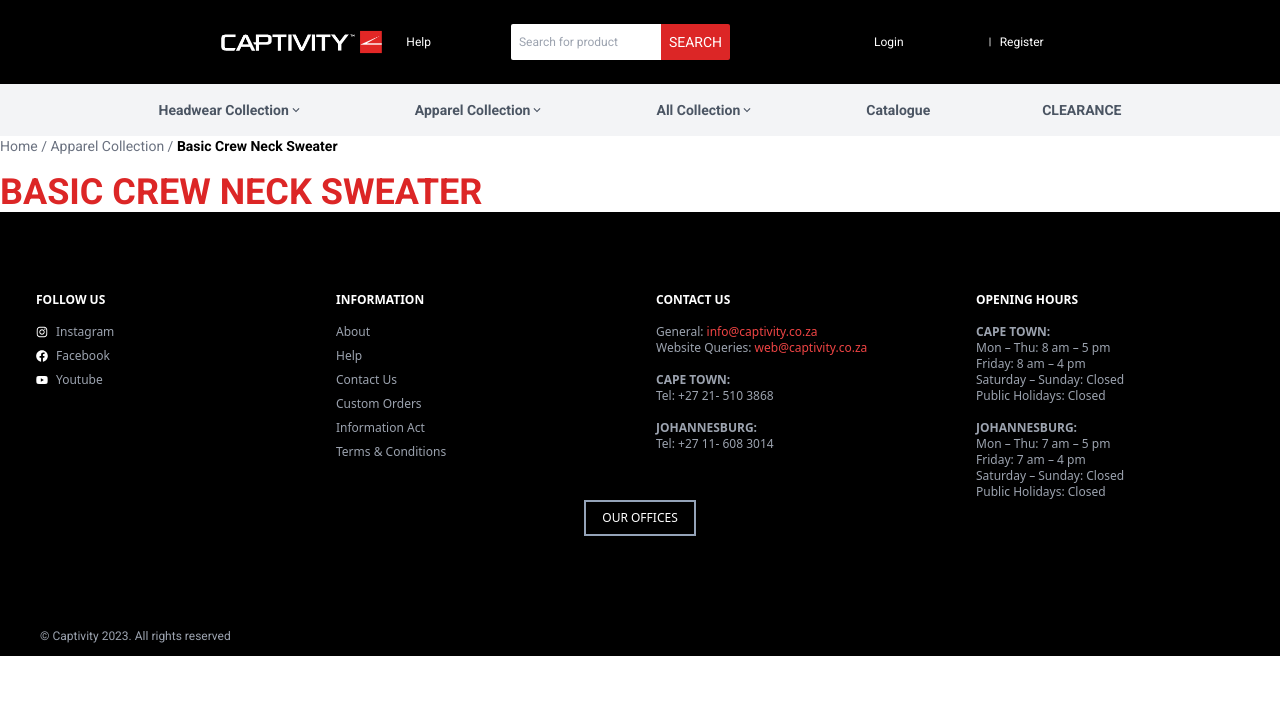
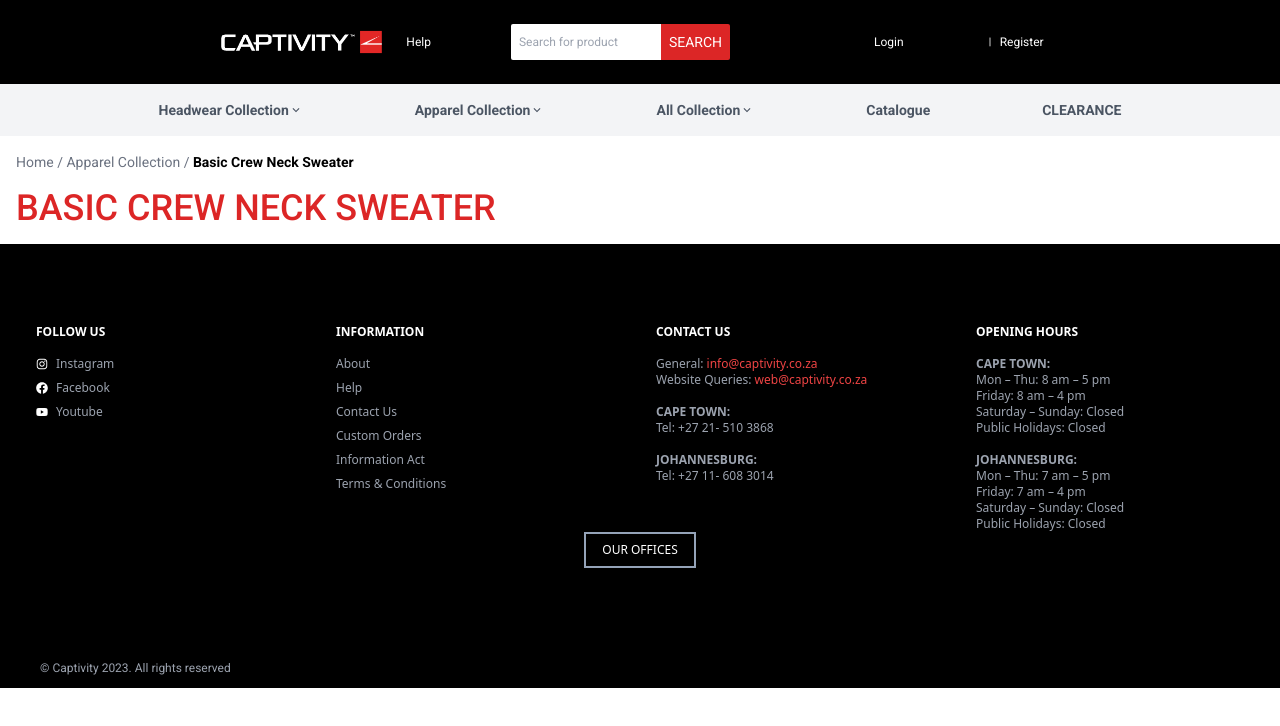
Before and after one commit to Codeeza/Codeeza-build, a Next.js app: page /products/basic-sweater in a window 1280 px wide. Shown: the top 726 px of the page. Built offline with nearby package versions, Linux system fonts and the light colour scheme.

Commit message:
modified:   app/products/basic-sweater/page.js 	modified:   app/products/ice-beanie/page.js 	modified:   app/products/long-sleeve-golfer/page.js 	modified:   app/products/puffer-jacket/page.js

```diff
--- a/app/products/basic-sweater/page.js
+++ b/app/products/basic-sweater/page.js
@@ -1,15 +1,30 @@
-"use client"
+"use client";
 
 import React from "react";
+import Link from "next/link";
 
 const page = () => {
   return (
-    <div>
-      <nav className="text-sm text-gray-500">
-        Home / Apparel Collection /{" "}
-        <span className="text-black font-semibold">Basic Crew Neck Sweater</span>
-      </nav>
-      <h1 className="text-4xl font-bold text-red-600 mt-4">BASIC CREW NECK SWEATER</h1>
+    <div className="max-w-7xl mx-auto p-4">
+      <div className="text-sm text-gray-500">
+        <Link href="/" className="text-gray-500 hover:text-gray-700">
+          Home
+        </Link>{" "}
+        /{" "}
+        <Link
+          href="/apparel/apparel-collection"
+          className="text-gray-500 hover:text-gray-700"
+        >
+          Apparel Collection
+        </Link>{" "}
+        /{" "}
+        <span className="text-black font-semibold">
+          Basic Crew Neck Sweater
+        </span>
+        <h2 className="text-4xl text-red-600 mt-4 font-medium">
+          BASIC CREW NECK SWEATER
+        </h2>
+      </div>
     </div>
   );
 };
--- a/app/products/ice-beanie/page.jsx
+++ b/app/products/ice-beanie/page.jsx
@@ -1,3 +1,4 @@
+<<<<<<< HEAD:app/products/ice-beanie/page.jsx
 "use client"
 
 import React from "react";
@@ -15,3 +16,32 @@
 };
 
 export default page;
+=======
+"use client";
+
+import React from "react";
+import Link from "next/link";
+
+const page = () => {
+  return (
+    <div className="max-w-7xl mx-auto p-4">
+      <div className="text-sm text-gray-500">
+        <Link href="/" className="text-gray-500 hover:text-gray-700">
+          Home
+        </Link>{" "}
+        /{" "}
+        <Link
+          href="/collections/winter-collection"
+          className="text-gray-500 hover:text-gray-700"
+        >
+          Winter Collection
+        </Link>{" "}
+        / <span className="text-black font-semibold">Ice Beanie</span>
+        <h2 className="text-4xl font-medium text-red-600 mt-4">ICE BEANIE</h2>
+      </div>
+    </div>
+  );
+};
+
+export default page;
+>>>>>>> cb3de90 (	modified:   app/products/basic-sweater/page.js):app/products/ice-beanie/page.js
--- a/app/products/long-sleeve-golfer/page.jsx
+++ b/app/products/long-sleeve-golfer/page.jsx
@@ -1,3 +1,4 @@
+<<<<<<< HEAD:app/products/long-sleeve-golfer/page.jsx
 "use client"
 
 import React from "react";
@@ -17,3 +18,34 @@
 };
 
 export default page;
+=======
+"use client";
+
+import React from "react";
+import Link from "next/link";
+
+const page = () => {
+  return (
+    <div className="max-w-7xl mx-auto p-4">
+      <div className="text-sm text-gray-500">
+        <Link href="/" className="text-gray-500 hover:text-gray-700">
+          Home
+        </Link>{" "}
+        /{" "}
+        <Link
+          href="/apparel/apparel-collection"
+          className="text-gray-500 hover:text-gray-700"
+        >
+          Apparel Collection
+        </Link>{" "}
+        / <span className="text-black font-semibold">Long Sleeve Golfer</span>
+        <h2 className="text-4xl font-medium text-red-600 mt-4">
+          LONG SLEEVE GOLFER
+        </h2>
+      </div>
+    </div>
+  );
+};
+
+export default page;
+>>>>>>> cb3de90 (	modified:   app/products/basic-sweater/page.js):app/products/long-sleeve-golfer/page.js
--- a/app/products/puffer-jacket/page.jsx
+++ b/app/products/puffer-jacket/page.jsx
@@ -1,3 +1,4 @@
+<<<<<<< HEAD:app/products/puffer-jacket/page.jsx
 "use client";
 
 import React from "react";
@@ -17,3 +18,34 @@
 };
 
 export default page;
+=======
+"use client";
+
+import React from "react";
+import Link from "next/link";
+
+const page = () => {
+  return (
+    <div className="max-w-7xl mx-auto p-4">
+      <div className="text-sm text-gray-500">
+        <Link href="/" className="text-gray-500 hover:text-gray-700">
+          Home
+        </Link>{" "}
+        /{" "}
+        <Link
+          href="/collections/winter-collection"
+          className="text-gray-500 hover:text-gray-700"
+        >
+          Winter Collection
+        </Link>{" "}
+        / <span className="text-black font-semibold">Alaska Puffer Jacket</span>
+        <h2 className="text-4xl font-medium text-red-600 mt-4">
+          ALASKA PUFFER JACKET
+        </h2>
+      </div>
+    </div>
+  );
+};
+
+export default page;
+>>>>>>> cb3de90 (	modified:   app/products/basic-sweater/page.js):app/products/puffer-jacket/page.js
```
